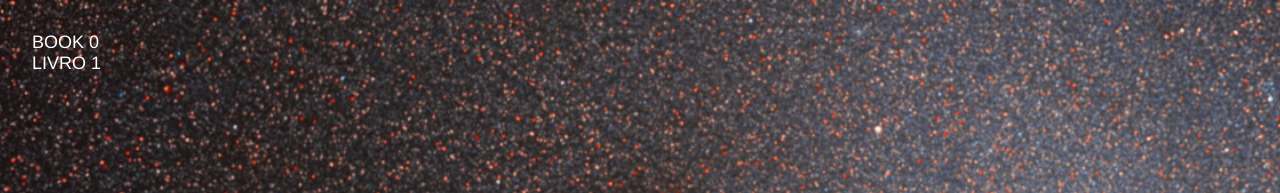
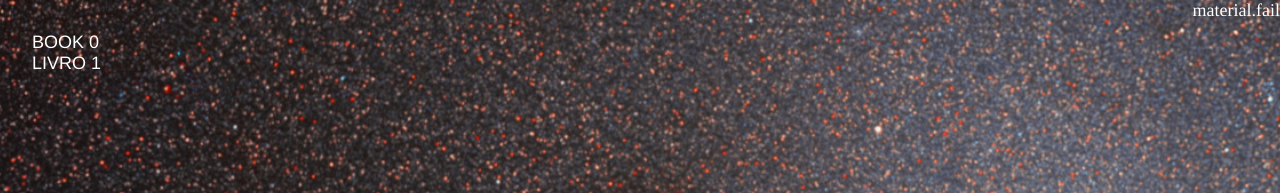
Before and after one commit to material-fail/material.fail, a Jekyll site: the page built from _publishers/aurora.md, in a window 1280 px wide. Shown: the top 193 px of the page. Built offline with Jekyll 4.4.1, drawn with Linux system fonts in a browser that asks for light colours; nearby versions of some CDN libraries; some web fonts are replaced.

Commit message:
home button and 404 content+style

```diff
--- a/_layouts/home.html
+++ b/_layouts/home.html
@@ -13,14 +13,20 @@
               <a href="{{ site.baseurl }}{{ pub.url }}">{{ pub.title }}</a>
             {% endfor %}
           {% elsif page.title == "404" %}
+            <div class="_404-text">404</div>
           {% else %}
             BOOK 0<br>
             LIVRO 1<br>
           {% endif %}
+
+          {% unless page.title == "material.fail" %}
+            <a href="{{ site.baseurl }}/" class="home-button">material.fail</a>
+          {% endunless %}
         </div>
 
         <div class="info-container-wrapper">
           <div class="info-container">
+
             <div class="info-title-container">
               <div class="info-title-title">{{ page.title }}</div>
               <div class="info-title-languages">
@@ -29,6 +35,7 @@
                 <div class="language-selector">pt</div>
               </div>
             </div>
+
             <div id="intro-text" class="info-content-container">
               <div id="info-en" class="info-content">{{ page.about-en }}</div>
               <div id="info-es" class="info-content">{{ page.about-es }}</div>
@@ -37,6 +44,7 @@
                 <a class="publisher-link" href={{ page.site }} target="_blank">{{ page.site }}</a>
               {% endif %}
             </div>
+
           </div>
         </div>
       </div>
--- a/css/main.scss
+++ b/css/main.scss
@@ -108,6 +108,29 @@
 }
 
 .content-container {
+  .list-container {
+    ._404-text {
+      font-size: 404px;
+      overflow: hidden;
+    }
+
+    .home-button {
+      position: absolute;
+      top: 0;
+      right: 0;
+
+      cursor: pointer;
+      font: normal $SUBTEXT-SIZE-MOBILE $FONT-SERIF;
+      text-decoration: none;
+
+      @include media-query(DESKTOP) {
+        font-size: $TEXT-SIZE;
+      }
+    }
+  }
+}
+
+.content-container {
   .info-container {
     display: flex;
     flex-direction: column;
@@ -135,8 +158,7 @@
 
       .info-title-languages {
         width: auto;
-        padding-top: 0;
-        padding-left: 32px;
+        padding: 0 32px;
         display: flex;
         flex-direction: row;
         font: normal $SUBTEXT-SIZE-MOBILE $FONT-SANS;
@@ -144,8 +166,7 @@
 
         @include media-query(DESKTOP) {
           font-size: $SUBTEXT-SIZE;
-          padding-top: 32px;
-          padding-left: 0;
+          padding: 32px 0;
           width: 100%;
         }
 
```
